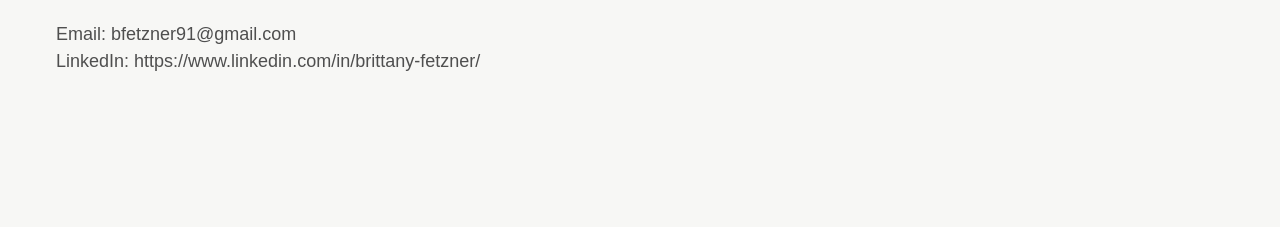
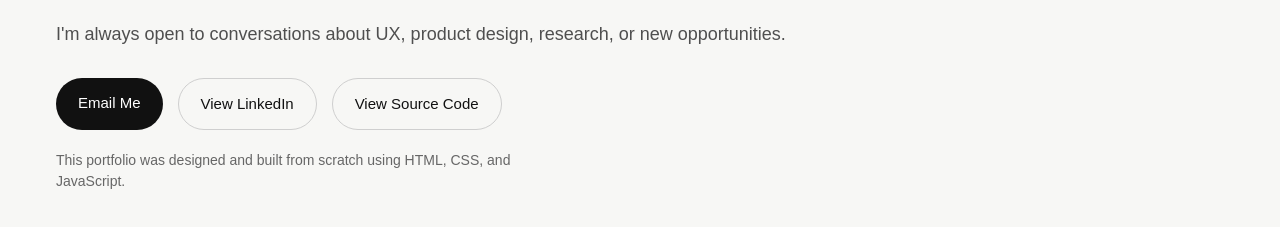
Before and after one commit to britfetz/britfetz.github.io, a website: page contact.html in a window 1280 px wide. Shown: the part 213-440 px from the top of the page. Drawn offline with Linux system fonts and the light colour scheme.

Commit message:
Add files via upload

```diff
--- a/contact.html
+++ b/contact.html
@@ -6,9 +6,11 @@
     <title>Contact | Brit</title>
     <link rel="stylesheet" href="styles.css" />
   </head>
+
   <body>
     <header class="site-header">
       <a href="index.html" class="logo">🧩</a>
+
       <nav class="nav">
         <a href="index.html">Home</a>
         <a href="projects.html">Projects</a>
@@ -22,10 +24,38 @@
         <p class="section-label">Contact</p>
         <h2>Let’s connect</h2>
       </div>
+
       <p class="about-text">
-        Email: bfetzner91@gmail.com
-        <br />
-        LinkedIn: https://www.linkedin.com/in/brittany-fetzner/
+        I'm always open to conversations about UX, product design, research, or
+        new opportunities.
+      </p>
+
+      <div class="contact-buttons">
+        <a class="primary-button" href="mailto:bfetzner91@gmail.com">
+          Email Me
+        </a>
+
+        <a
+          class="secondary-button"
+          href="https://www.linkedin.com/in/brittany-fetzner/"
+          target="_blank"
+          rel="noopener noreferrer"
+        >
+          View LinkedIn
+        </a>
+
+        <a
+          class="secondary-button"
+          href="https://github.com/britfetz/britfetz.github.io"
+          target="_blank"
+          rel="noopener noreferrer"
+        >
+          View Source Code
+        </a>
+      </div>
+      <p class="portfolio-note">
+        This portfolio was designed and built from scratch using HTML, CSS, and
+        JavaScript.
       </p>
     </main>
   </body>
--- a/styles.css
+++ b/styles.css
@@ -543,3 +543,9 @@ img {
     grid-template-columns: 1fr;
   }
 }
+.portfolio-note {
+  margin-top: 20px;
+  color: #666;
+  font-size: 14px;
+  max-width: 520px;
+}
```
